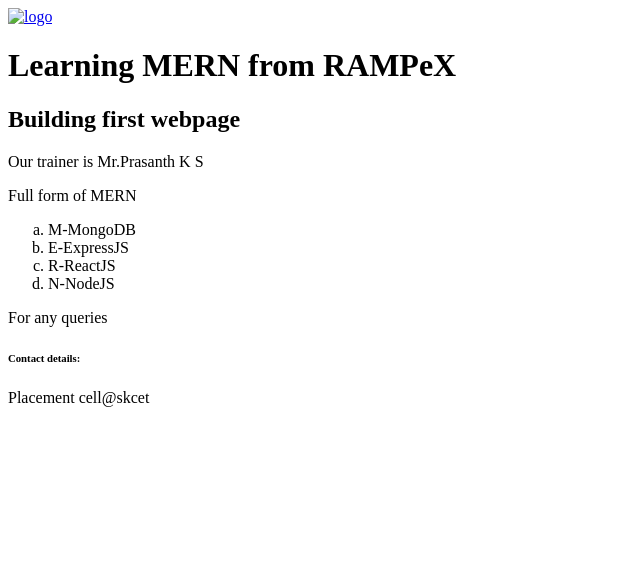
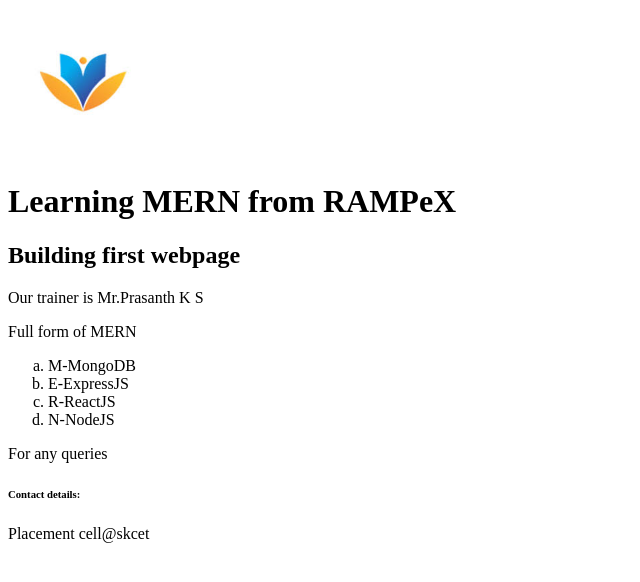
Before and after one commit to SAMYUGTHA2024/PORT-FOLIO, a plain HTML site: page index.html in a window 1280 px wide. Shown: the whole page, without its empty margins (0-640 px from the left). Drawn offline with Linux system fonts and the light colour scheme.

Commit message:
images modified

```diff
--- a/index.html
+++ b/index.html
@@ -6,7 +6,7 @@
     <title>SAMYUGTHA A T</title>
 </head>
 <body>
-    <a href="https://skcet.ac.in/" target="_blank"><img src="download (23).jpg" alt="logo" height="150px" width="150px"></a>
+    <a href="https://skcet.ac.in/" target="_blank"><img src="images.jpg" alt="logo" height="150px" width="150px"></a>
     <h1>Learning MERN from RAMPeX</h1>
     <h2>Building first webpage</h2>
     <p>Our trainer is Mr.Prasanth K S</p>
```
